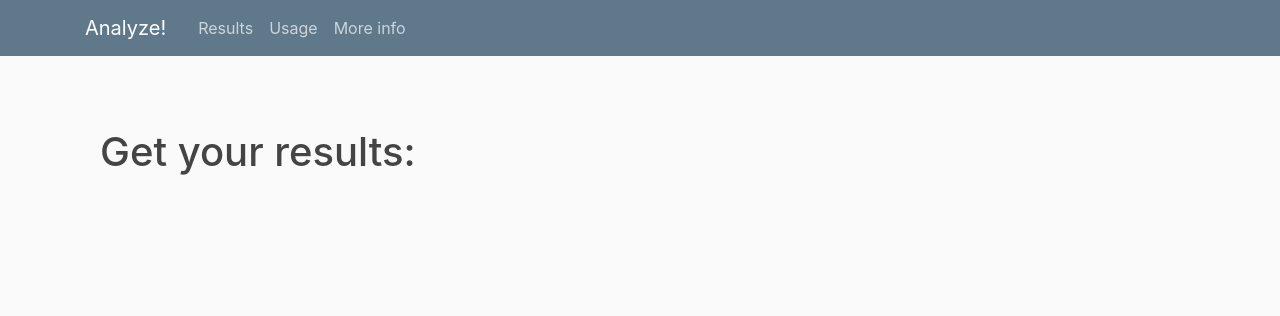
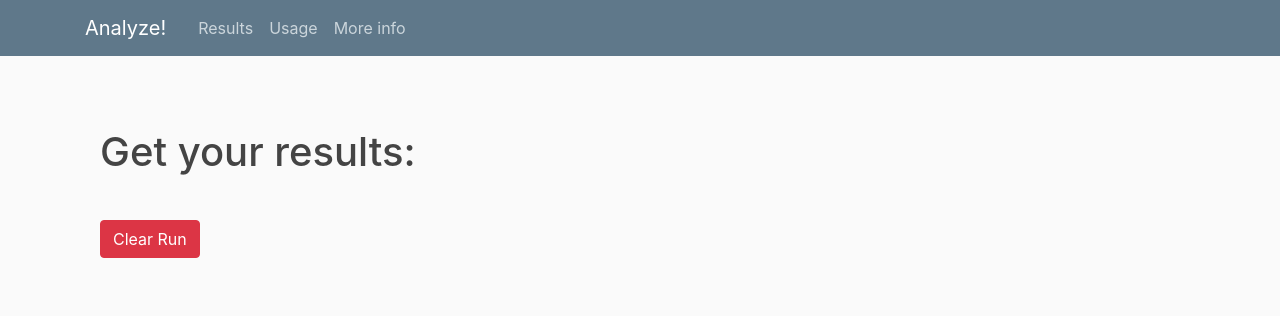
Before and after one commit to mennajimi/TP2_SB_ME, a Flask app: page /results in a window 1280 px wide; the page is wider, and only the part inside the window is pictured. Shown: the top 316 px of that part. Run offline with Flask 2, Linux system fonts and the light colour scheme; some libraries are stand-ins or nearby versions.

Commit message:
bouton rajouté

```diff
--- a/app/app.py
+++ b/app/app.py
@@ -130,7 +130,7 @@ def getStatusAJAX():
 @app.route ('/clearRun', methods=['POST'])  #effacer les données pour recommencer
 def clearRun():
     global infile
-    message=R1.reset
+    message = R1.reset
     eraseDocs()
     infile = ""
     return render_template("seqgen_home.html", erreur=message, upload = False, isValid=False)
--- a/app/templates/results.html
+++ b/app/templates/results.html
@@ -14,6 +14,10 @@
     </li>
     {% endfor %}
 </ul>
+    <br>
+         <form name='clear' action='/clearRun' method='POST'>
+        <button type="submit" class="btn btn-danger my-1"name="kill" id ="kill">Clear Run</button>
+    </form>
 
 
 {% endblock %}
--- a/app/templates/running.html
+++ b/app/templates/running.html
@@ -29,7 +29,6 @@ div {text-align: center;}
                 {% if status %}
     <br>
                 <div class="col-md-5">
-<!--                    <button type="button" class="btn btn-primary" data-toggle="modal" data-target=".bd-example-modal-sm">Get status</button>-->
 <div class="d-grid gap-2 col-6 mx-auto">
 <button type="submit" class="btn btn-primary my-1"name="state" id ="state"  data-toggle="modal" data-target=".bd-example-modal-sm">Get program status</button>
 </div>
@@ -49,9 +48,6 @@ div {text-align: center;}
 
     <br>
 <div class="btn-group" role="group" aria-label="Basic example">
-<!--    <form name='status' action='/getStatus' method='GET'>-->
-<!--        <button type="submit" class="btn btn-primary my-1"name="state" id ="state">Get program status</button>-->
-<!--    </form>-->
      <form name='clear' action='/clearRun' method='POST'>
         <button type="submit" class="btn btn-danger my-1"name="kill" id ="kill">Clear Run</button>
     </form>
```
